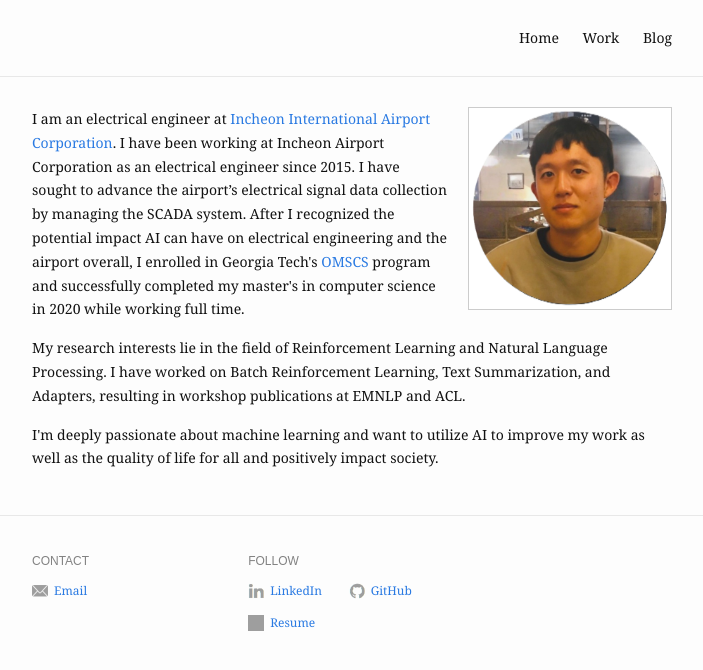
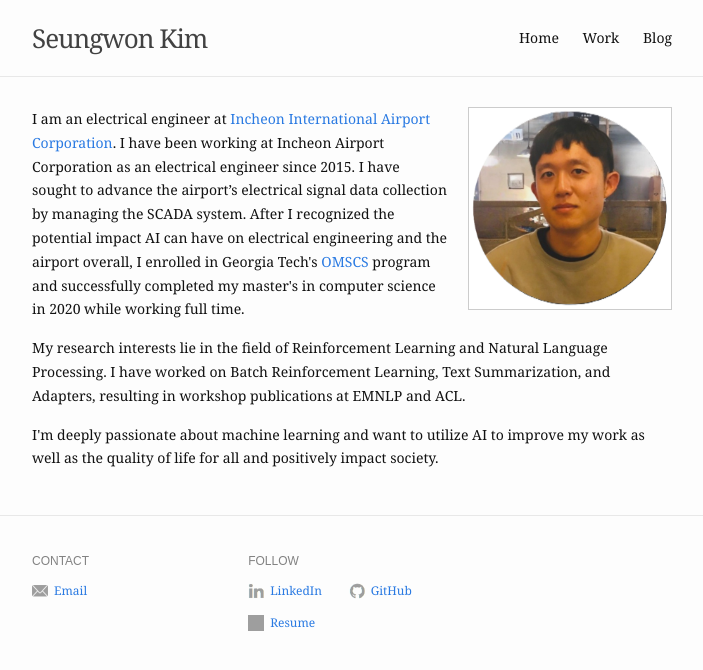
Before and after one commit to seungwon1/seungwon1.github.io, a Jekyll site: the page built from index.md, in a window 1280 px wide. Shown: the top 670 px of the page, without its empty margins (288-991 px from the left). Built offline with Jekyll 4.4.1, drawn with Linux system fonts in a browser that asks for light colours; grey boxes are pictures that could not be loaded.

Commit message:
edit header.html, _config.yml

```diff
--- a/_config.yml
+++ b/_config.yml
@@ -2,7 +2,7 @@
 # 'bundle exec jekyll serve'. If you change this file, please restart the server process.
 
 title: Seungwon Kim
-og_image: /assets/img/profile_sw.png
+og_image: /assets/img/profile_sw2.png
 
 header:
   pages:
--- a/_includes/header.html
+++ b/_includes/header.html
@@ -1,6 +1,7 @@
 <header class="site-header">
   <div class="wrapper">
     <a class="site-title" href="{{ "" | prepend: site.baseurl | prepend: site.url }}/">
+    Seungwon Kim
     </a>
 
     <nav class="site-nav">
```
